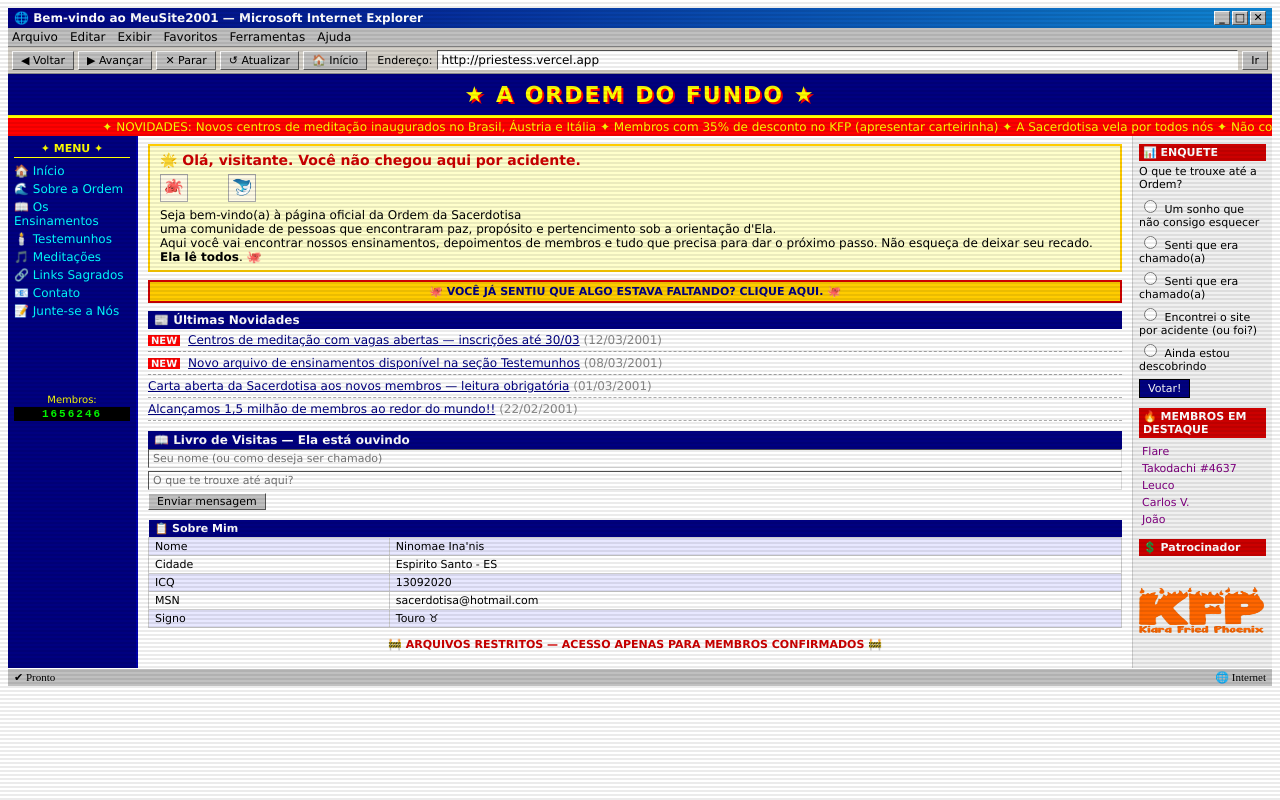
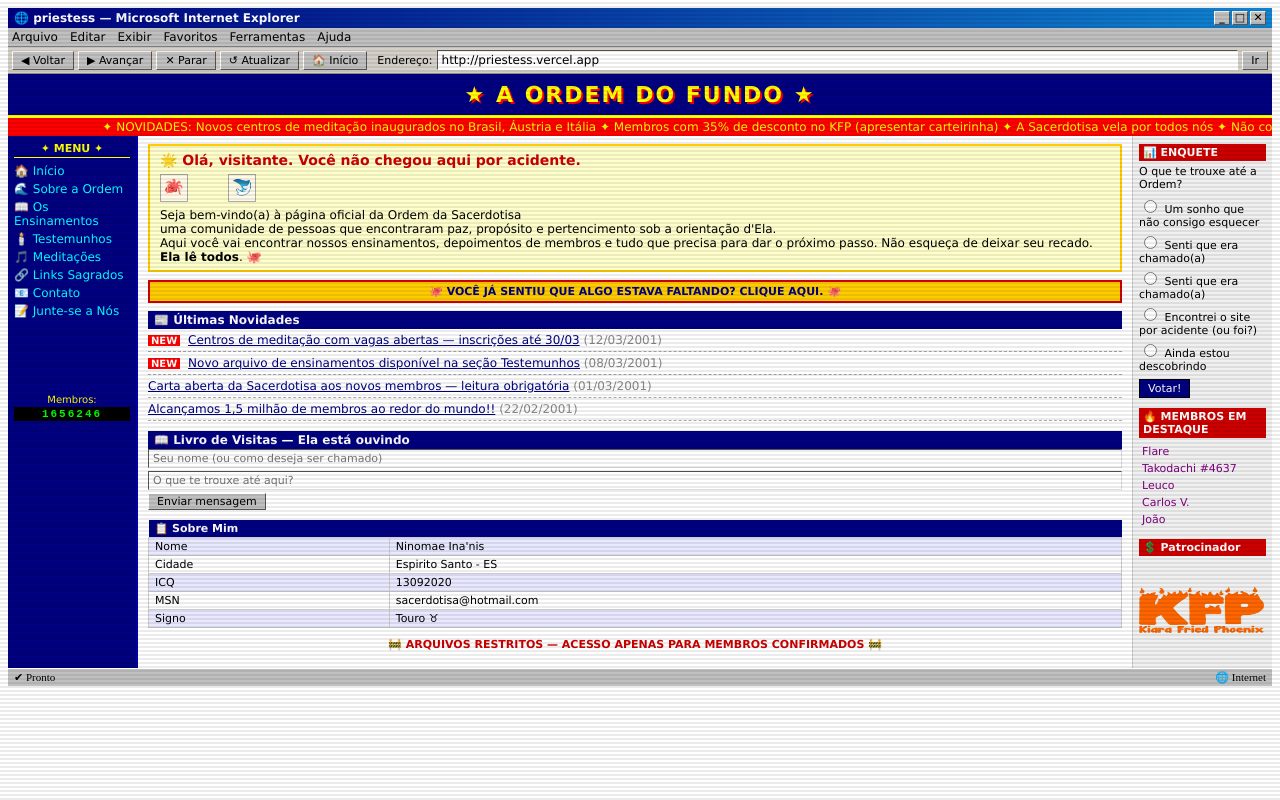
Before and after one commit to txt-77/priestess, a plain HTML site: page index.html in a window 1280 px wide. Drawn offline with Linux system fonts and the light colour scheme; a web font is replaced by a local one.

Commit message:
gsssfsfsfbsb

```diff
--- a/index.html
+++ b/index.html
@@ -630,7 +630,7 @@
 
 <div class="y2k-root" id="site-normal">
   <div class="titlebar">
-    <span>🌐 Bem-vindo ao MeuSite2001 — Microsoft Internet Explorer</span>
+    <span>🌐 priestess — Microsoft Internet Explorer</span>
     <div class="titlebar-btns">
       <span>_</span><span>□</span><span>✕</span>
     </div>
```
